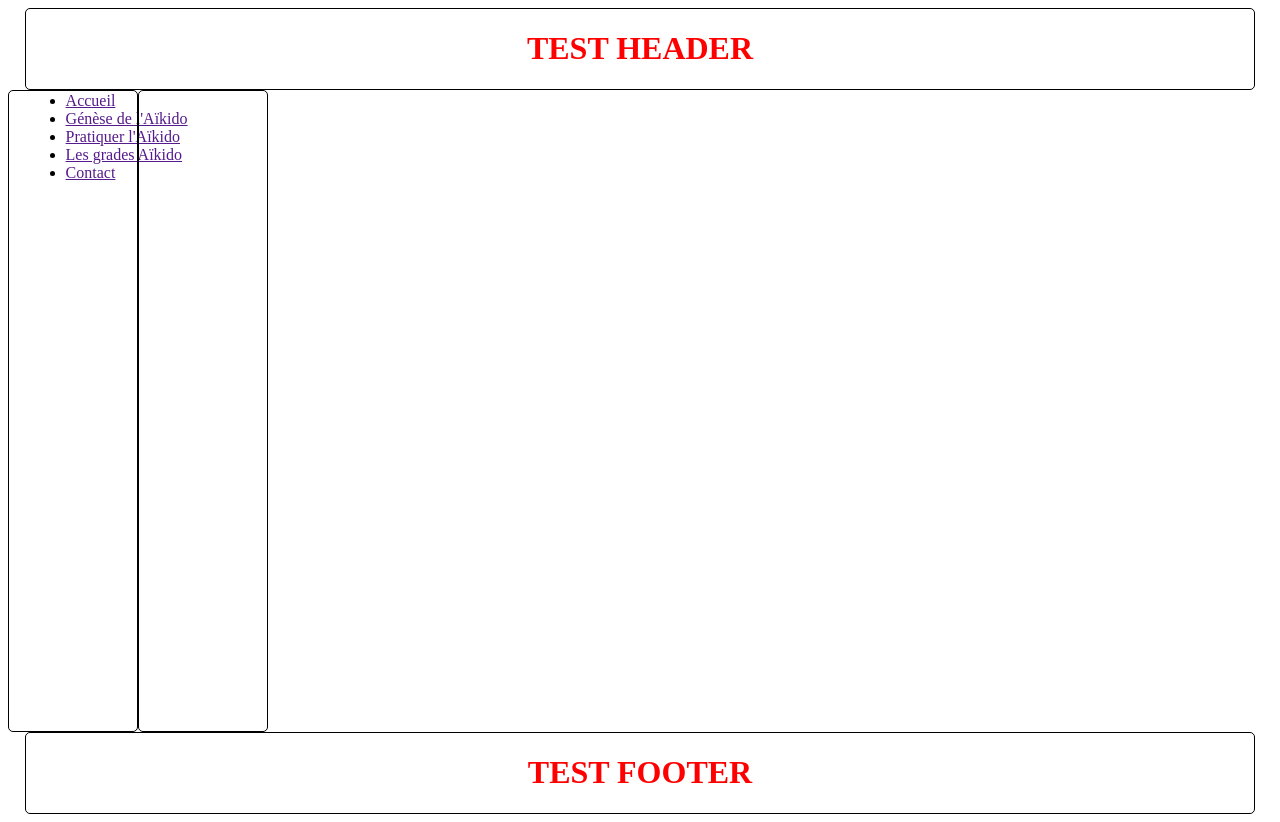
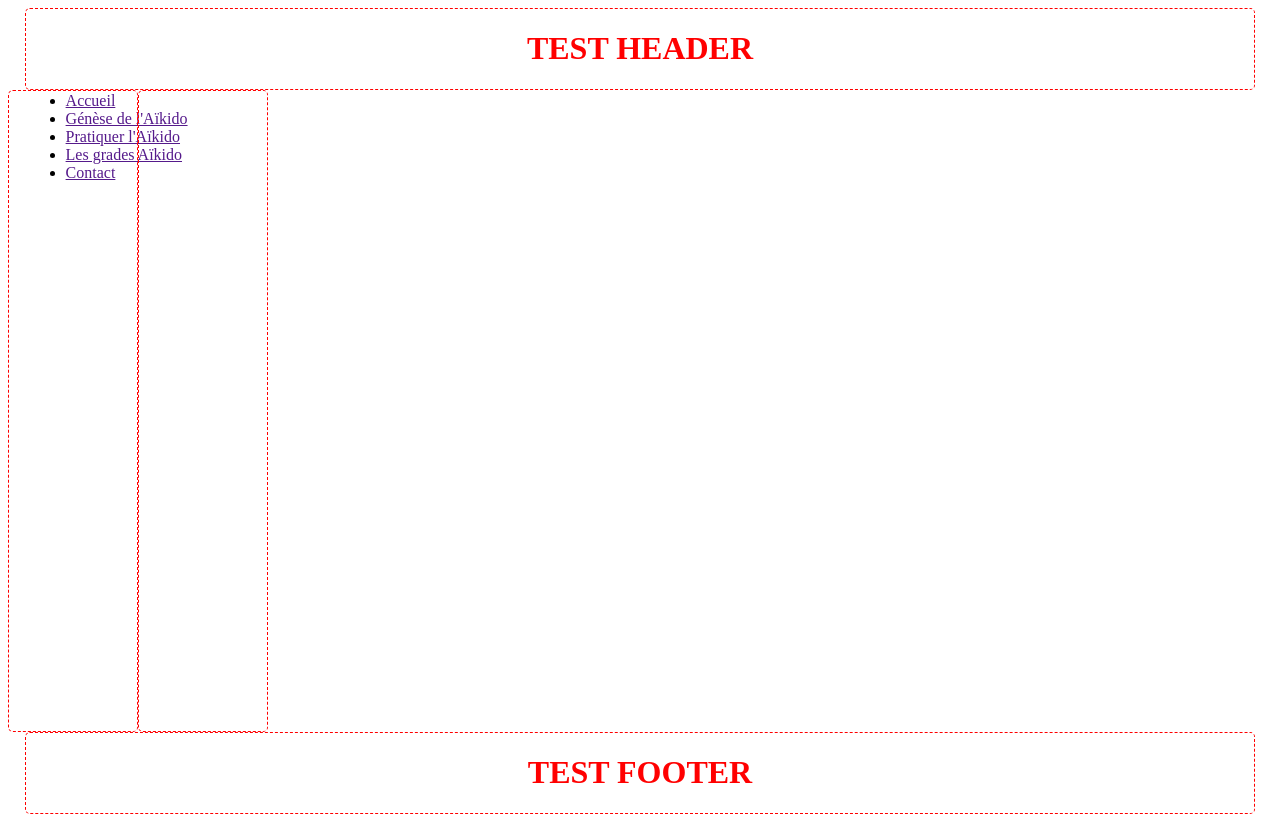
Before and after one commit to erebeyrolle/aikido_filliere_74, a Symfony app: template templates/base.html.twig in a window 1280 px wide. Run offline with Twig, Linux system fonts and the light colour scheme; the template is opened without the code that fills it, so the values that code supplies are empty; some libraries are stand-ins or nearby versions.

Commit message:
Some CSS modifcations in order to facilitate the flow viewing, with borders

```diff
--- a/templates/base.html.twig
+++ b/templates/base.html.twig
@@ -23,7 +23,7 @@
         aside {
         height: 80vh;
         width: 10vw;
-        border: 1px solid black;
+        border: 1px dashed red;
         border-radius: 5px;
         }
     </style>
--- a/templates/footer.html.twig
+++ b/templates/footer.html.twig
@@ -10,7 +10,7 @@
         margin: auto;
         height: 10vh;
         width: 96vw;
-        border: 1px solid black;
+        border: 1px dashed red;
         border-radius: 5px;}
 </style>
 
--- a/templates/header.html.twig
+++ b/templates/header.html.twig
@@ -11,7 +11,7 @@
         margin: auto;
         height: 10vh;
         width: 96vw;
-        border: 1px solid black;
+        border: 1px dashed red;
         border-radius: 5px;}
 </style>
 
--- a/templates/index/index.html.twig
+++ b/templates/index/index.html.twig
@@ -7,8 +7,9 @@
     .example-wrapper { margin: 1em auto; max-width: 800px; width: 95%; font: 18px/1.5 sans-serif; }
     .example-wrapper code { background: #F5F5F5; padding: 2px 6px; }
     .construct { display: block; margin-left: auto; margin-right: auto; }
+    section { width:100vw; }
 </style>
-
+<section>
     <div class="example-wrapper">
         <h1>Hello {{ controller_name }}! ✅</h1>
 
@@ -20,4 +21,5 @@
     </div>
 
     <img class="construct" src="/images/under-construction.gif" />
+</section>
 {% endblock %}
```
Lines whose indentation alone changed are shown as unchanged.
